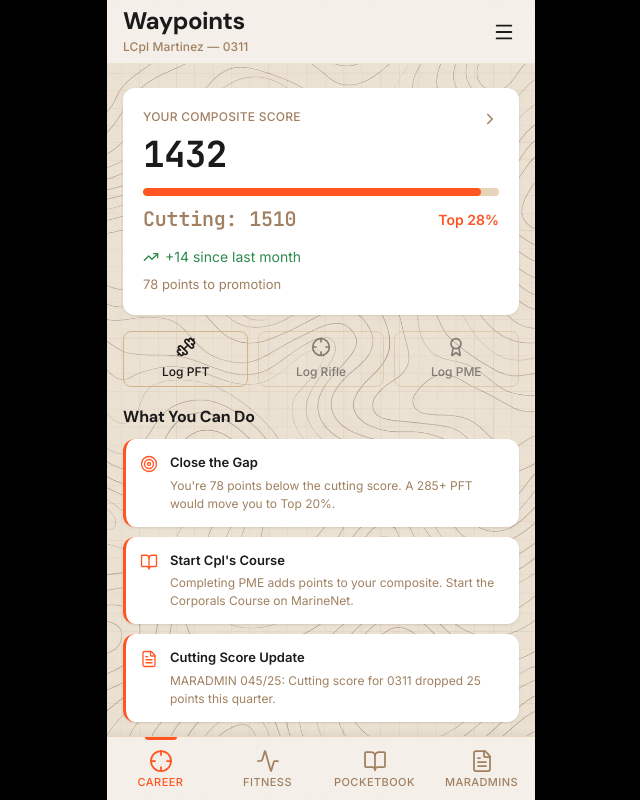
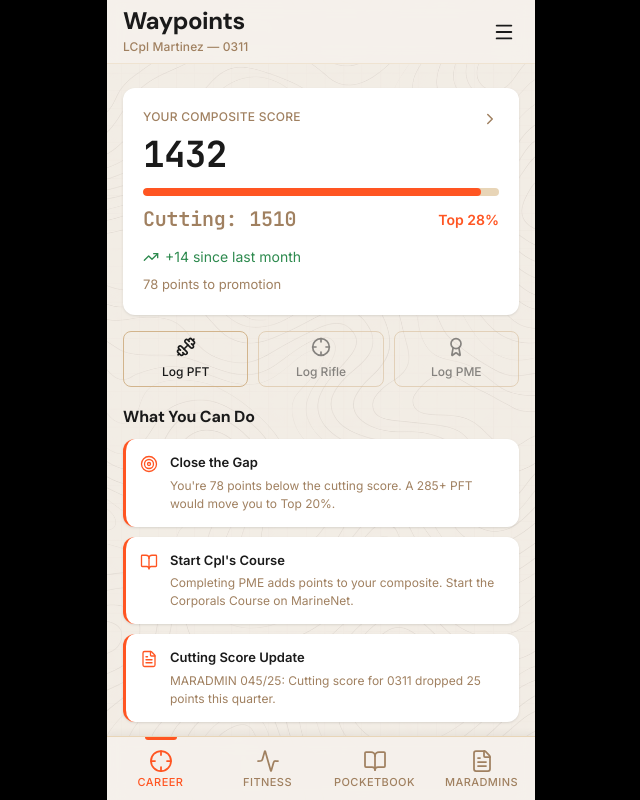
Before and after one commit to gundy27/waypoints-prototype-v2, a React (Vite) app: page / in a window 1280 px wide. Shown: the whole page, without its empty margins (319-959 px from the left). Built offline with nearby package versions, Linux system fonts and the light colour scheme.

Commit message:
Updated App.tsx

```diff
--- a/src/App.tsx
+++ b/src/App.tsx
@@ -40,15 +40,22 @@ export default function App() {
     <div className="h-full bg-black flex items-start justify-center">
 
       <div
-        className="relative h-full w-full max-w-[428px] flex flex-col overflow-hidden"
+        className="relative h-full w-full max-w-[428px] flex flex-col overflow-hidden bg-wp-bg"
         style={{
           boxShadow: '0 0 40px rgba(0,0,0,0.18)',
-          backgroundImage: 'url(/tan-contours.png)',
-          backgroundSize: 'cover',
-          backgroundPosition: 'center',
-          backgroundRepeat: 'no-repeat',
         }}
       >
+        <div
+          className="absolute inset-0 z-0 pointer-events-none"
+          style={{
+            backgroundImage: 'url(/tan-contours.png)',
+            backgroundSize: 'cover',
+            backgroundPosition: 'center',
+            backgroundRepeat: 'no-repeat',
+            opacity: 0.25,
+          }}
+        />
+
         <Header title={meta.title} subtitle={meta.subtitle} onMenuOpen={() => setMenuOpen(true)} />
 
         <main
--- a/src/components/ContourBackground.tsx
+++ b/src/components/ContourBackground.tsx
@@ -7,6 +7,7 @@ export default function ContourBackground() {
         backgroundSize: 'cover',
         backgroundPosition: 'center',
         backgroundRepeat: 'no-repeat',
+        opacity: 0.25,
       }}
     />
   )
--- a/src/components/ScoreDetailOverlay.tsx
+++ b/src/components/ScoreDetailOverlay.tsx
@@ -120,15 +120,20 @@ export default function ScoreDetailOverlay({ profile, breakdown, compositeHistor
   return (
     <div className="fixed inset-0 z-[90] flex items-start justify-center bg-black">
       <div
-        className="relative h-full w-full max-w-[428px] flex flex-col overflow-hidden"
-        style={{
-          backgroundImage: 'url(/tan-contours.png)',
-          backgroundSize: 'cover',
-          backgroundPosition: 'center',
-          backgroundRepeat: 'no-repeat',
-        }}
+        className="relative h-full w-full max-w-[428px] flex flex-col overflow-hidden bg-wp-bg"
       >
-        <header className="shrink-0 bg-wp-bg/90 backdrop-blur-sm px-4 flex items-center border-b border-wp-tan-light/50" style={{ height: 56 }}>
+        <div
+          className="absolute inset-0 z-0 pointer-events-none"
+          style={{
+            backgroundImage: 'url(/tan-contours.png)',
+            backgroundSize: 'cover',
+            backgroundPosition: 'center',
+            backgroundRepeat: 'no-repeat',
+            opacity: 0.25,
+          }}
+        />
+
+        <header className="shrink-0 relative z-10 bg-wp-bg/90 backdrop-blur-sm px-4 flex items-center border-b border-wp-tan-light/50" style={{ height: 56 }}>
           <button
             onClick={onClose}
             className="flex items-center gap-1 bg-transparent border-none cursor-pointer p-0 -ml-1"
@@ -138,7 +143,7 @@ export default function ScoreDetailOverlay({ profile, breakdown, compositeHistor
           </button>
         </header>
 
-        <main className="flex-1 overflow-y-auto px-4 pt-5 pb-8">
+        <main className="flex-1 overflow-y-auto relative z-10 px-4 pt-5 pb-8">
           <div className="flex items-baseline justify-between mb-1">
             <span className="font-body font-medium text-wp-tan-dark uppercase" style={{ fontSize: 12, letterSpacing: '0.02em' }}>
               Composite Score
```
